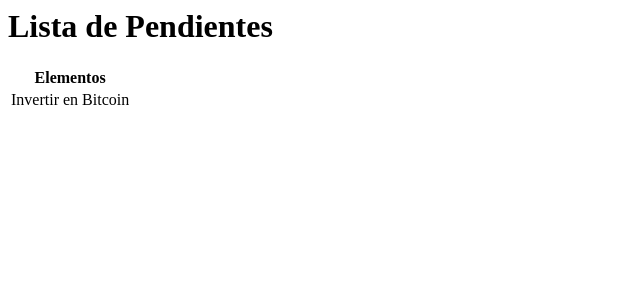
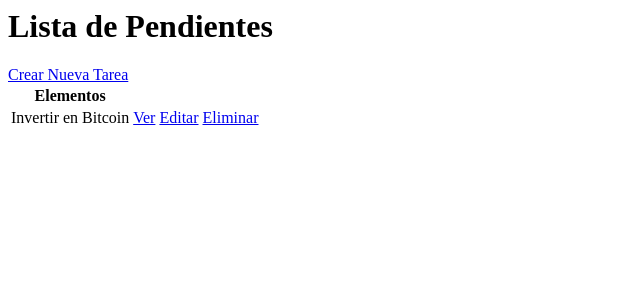
Before and after one commit to davidguillen2002/proyectoweb, a Django app: page / in a window 1280 px wide. Shown: the top 300 px of the page, without its empty margins (0-640 px from the left). Run offline with Django 4.2, Linux system fonts and the light colour scheme; data comes from the database, SQL or seed files in the repository; both versions use the stored data as it was after the commit.

Commit message:
CRUD completo

```diff
--- /dev/null
+++ b/base/templates/base/tarea.html
@@ -0,0 +1 @@
+<h1>Tarea: {{tarea}}</h1>
--- a/base/templates/base/tarea_list.html
+++ b/base/templates/base/tarea_list.html
@@ -1,14 +1,21 @@
 <h1>Lista de Pendientes</h1>
+<a href="{% url 'crear-tarea' %}">Crear Nueva Tarea</a>
 
 <table>
     <tr>
         <th>Elementos</th>
+        <th></th>
+        <th></th>
+        <th></th>
     </tr>
 
     {% for tarea in tareas %}
 
     <tr>
         <td>{{tarea.titulo}}</td>
+        <td><a href="{% url 'tarea' tarea.id %}">Ver</a></td>
+        <td><a href="{% url 'editar-tarea' tarea.id %}">Editar</a></td>
+        <td><a href="{% url 'eliminar-tarea' tarea.id %}">Eliminar</a></td>
     </tr>
 
     {% empty %}
--- a/base/urls.py
+++ b/base/urls.py
@@ -1,5 +1,9 @@
 from django.urls import path
-from .views import ListaPendientes
+from .views import ListaPendientes, DetalleTarea, CrearTarea, EditarTarea, EliminarTarea
 
 
-urlpatterns = [path('', ListaPendientes.as_view(), name='pendientes')]
+urlpatterns = [path('', ListaPendientes.as_view(), name='tareas'),
+               path('tarea/<int:pk>', DetalleTarea.as_view(), name='tarea'),
+               path('crear-tarea/', CrearTarea.as_view(), name='crear-tarea'),
+               path('editar-tarea/<int:pk>', EditarTarea.as_view(), name='editar-tarea'),
+               path('eliminar-tarea/<int:pk>', EliminarTarea.as_view(), name='eliminar-tarea')]
--- a/base/views.py
+++ b/base/views.py
@@ -1,7 +1,35 @@
 from django.shortcuts import render
 from django.views.generic.list import ListView
+from django.views.generic.detail import DetailView
+from django.views.generic.edit import CreateView, UpdateView, DeleteView
+from django.urls import reverse_lazy
 from .models import Tarea
+
 
 class ListaPendientes(ListView):
     model = Tarea
     context_object_name = 'tareas'
+
+
+class DetalleTarea(DetailView):
+    model = Tarea
+    context_object_name = 'tarea'
+    template_name = 'base/tarea.html'
+
+
+class CrearTarea(CreateView):
+    model = Tarea
+    fields = '__all__'
+    success_url = reverse_lazy('tareas')
+
+
+class EditarTarea(UpdateView):
+    model = Tarea
+    fields = '__all__'
+    success_url = reverse_lazy('tareas')
+
+
+class EliminarTarea(DeleteView):
+    model = Tarea
+    context_object_name = 'tareas'
+    success_url = reverse_lazy('tareas')
```
Also changed, not shown: base/templates/base/tarea_confirm_delete.html (added, +7 -0 lines), base/templates/base/tarea_form.html (added, +8 -0 lines), db.sqlite3.
